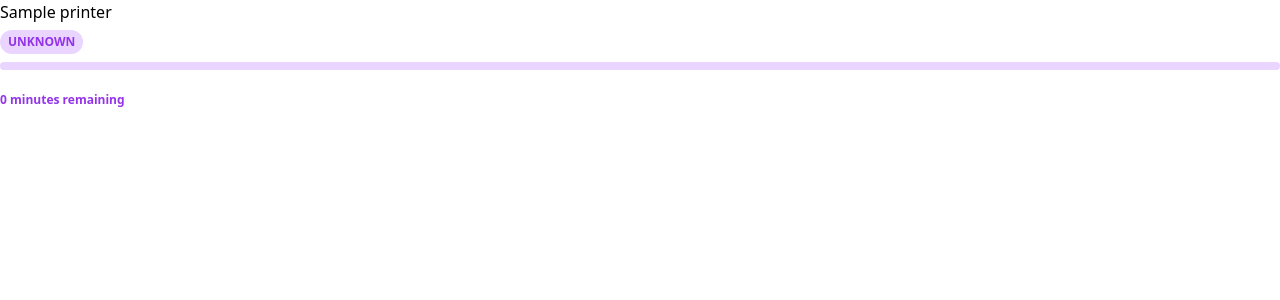
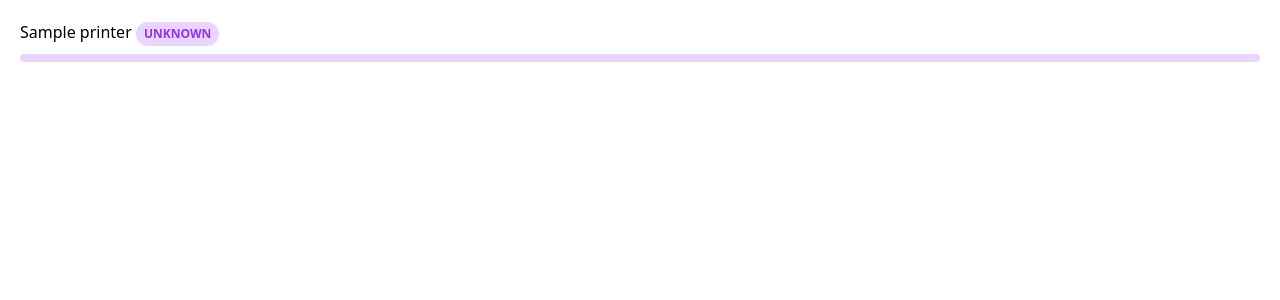
Before and after one commit to tufts-nolop/OctoMonitor, a Flask app: template templates/index.html in a window 1280 px wide. Shown: the top 300 px of the page. Run offline with Flask 2, Linux system fonts and the light colour scheme; the template is opened without the code that fills it: most values are stand-ins (such as "Sample title", 1, 10 or a date in 2020); parts of the project's set-up code (start-up, migrations or seed data) failed here and were passed over; some libraries are stand-ins or nearby versions.

Commit message:
more sort of working

```diff
--- a/templates/index.html
+++ b/templates/index.html
@@ -7,54 +7,47 @@
 </head>
 <body>
 {% for printer in printers %}
-{{printer}}
-<div class="relative pt-1">
+<div class="relative px-5 pt-5">
   <div class="flex mb-2 items-center justify-between">
     <div>
-      <span
-        id="{{printer}}-status"
-        class="
-          text-xs
-          font-semibold
-          inline-block
-          py-1
-          px-2
-          uppercase
-          rounded-full
-          text-purple-600
-          bg-purple-200
-        "
-      >
+      {{printer}}
+      <span id="{{printer}}-status" class="text-xs font-semibold inline-block py-1 px-2 uppercase rounded-full text-purple-600 bg-purple-200">
         unknown
       </span>
     </div>
   </div>
-  <div class="overflow-hidden h-2 mb-4 text-xs flex rounded bg-purple-200">
-    <div
-      id="{{printer}}-bar"
-      class="
-        shadow-none
-        flex flex-col
-        text-center
-        whitespace-nowrap
-        text-white
-        justify-center
-        bg-purple-500
-        w-0
-      "
-    >
+  <div id="{{printer}}-bar-bg" class="overflow-hidden h-2 text-xs flex rounded bg-purple-200">
+    <div id="{{printer}}-bar" class="shadow-none flex flex-col text-center whitespace-nowrap text-white justify-center bg-purple-500 w-0">
     </div>
   </div>
   <div class="text-left">
     <span
       id="{{printer}}-time-rem"
       class="text-xs font-semibold inline-block text-purple-600">
-      0 minutes remaining
     </span>
   </div>
 </div>
 {% endfor %}
 <script>
+    function to_dhms(seconds) { // from https://stackoverflow.com/a/48400665
+      var days     = Math.floor(seconds / (24*60*60));
+          seconds -= days    * (24*60*60);
+      var hours    = Math.floor(seconds / (60*60));
+          seconds -= hours   * (60*60);
+      var minutes  = Math.floor(seconds / (60));
+          seconds -= minutes * (60);
+      return ((0<days)?(days+" day, "):"")+hours+"h, "+minutes+"m and "+seconds+"s";
+    }
+    var colors = {
+        "Offline after error" : "red",
+        "Operational": "green",
+        "Printing": "purple"
+    };
+    var states = {
+        "Offline after error" : "Error",
+        "Operational": "Open",
+        "Printing": "Print in progress"
+    };
     let responses = {{ responses|tojson }};
     console.log(responses);
     printers = Object.keys(responses);
@@ -62,13 +55,25 @@
         console.log(printers);
         printers.forEach(function(element) {
             console.log(element)
-            let bar = document.getElementById(element + '-bar');
-            let status = document.getElementById(element + '-status');
-            bar.classList.remove('w-0');
+            let bar = document.getElementById(element + "-bar");
+            let barbg = document.getElementById(element + "-bar-bg");
+            let status = document.getElementById(element + "-status");
+            let timerem = document.getElementById(element + "-time-rem");
+            bar.classList.remove("w-0");
             response = responses[element];
             console.log(response.progress.printTimeLeft);
-            bar.style.width = parseInt(response.progress.printTimeLeft)/216 + "%";
-            status.textContent = response.state;
+            seconds_left = parseInt(response.progress.printTimeLeft);
+            bar.style.width = seconds_left/216 + "%"; // 216 seconds in 1% of 6 hours
+            if(seconds_left > 0) {
+                timerem.textContent = to_dhms(seconds_left) + " remaining";
+            }
+            status.textContent = states[response.state];
+            status.classList.remove("text-purple-600");
+            status.classList.add("text-" + colors[response.state] + "-600");
+            status.classList.remove("bg-purple-200");
+            status.classList.add("bg-" + colors[response.state] + "-200");
+            barbg.classList.remove("bg-purple-200");
+            barbg.classList.add("bg-" + colors[response.state] + "-200");
         });
     });
 </script>
```
